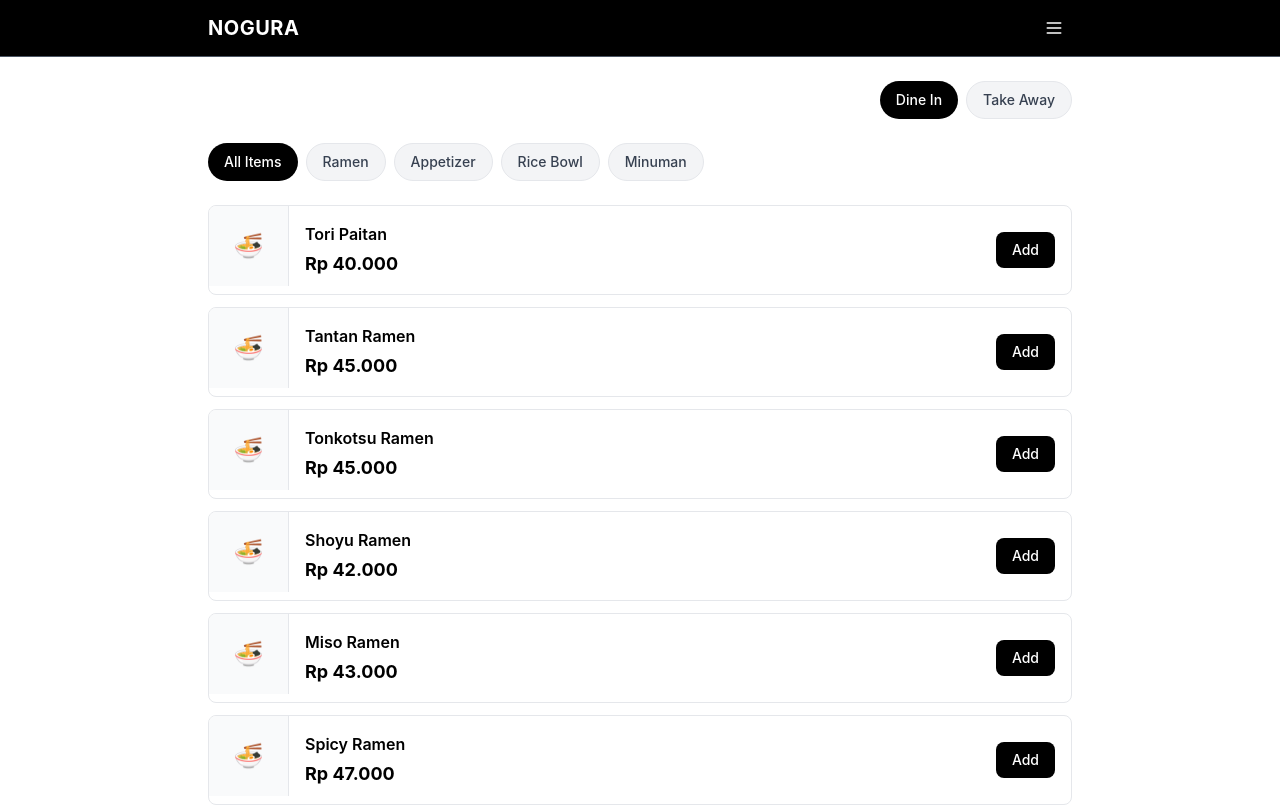
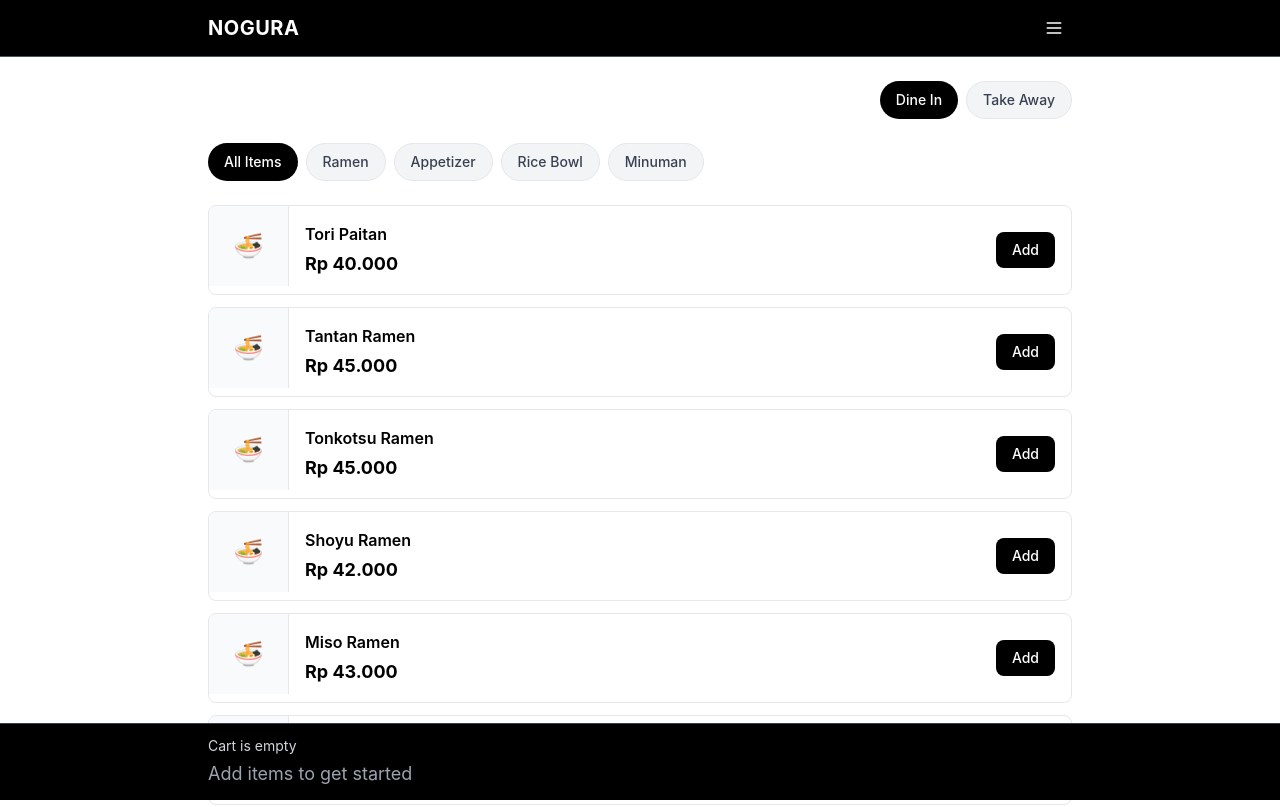
Before and after one commit to noguraofficial/menu, a Next.js app: page / in a window 1280 px wide. Shown: the top 807 px of the page. Built offline with nearby package versions, Linux system fonts and the light colour scheme.

Commit message:
Fix cart summary visibility - always show cart summary with empty state message

```diff
--- a/components/CartSummary.tsx
+++ b/components/CartSummary.tsx
@@ -9,21 +9,22 @@ export default function CartSummary() {
 
   const totalItems = state.items.reduce((total, item) => total + item.quantity, 0)
 
-  if (totalItems === 0) {
-    return null
-  }
+  // Always show cart summary, even when empty
+  // if (totalItems === 0) {
+  //   return null
+  // }
 
   return (
     <div className="fixed bottom-0 left-0 right-0 bg-black text-white z-40 border-t border-gray-700">
       <div className="max-w-4xl mx-auto px-4 py-3">
         <div className="flex justify-between items-center">
           <div className="flex-1">
+            {totalItems > 0 ? (
               <div className="flex items-center space-x-4">
                 <div>
                   <p className="text-sm text-gray-300 mb-1">Total ({totalItems} items)</p>
                   <p className="text-xl font-bold text-white">{formatCurrency(state.total)}</p>
                 </div>
-              {state.items.length > 0 && (
                 <div className="hidden sm:block">
                   <p className="text-xs text-gray-400 mb-1">Items in cart:</p>
                   <div className="flex flex-wrap gap-1">
@@ -39,15 +40,22 @@ export default function CartSummary() {
                     )}
                   </div>
                 </div>
+              </div>
+            ) : (
+              <div>
+                <p className="text-sm text-gray-300 mb-1">Cart is empty</p>
+                <p className="text-lg text-gray-400">Add items to get started</p>
+              </div>
             )}
           </div>
-          </div>
+          {totalItems > 0 && (
             <Link
               href="/checkout"
               className="bg-white text-black px-6 py-2.5 rounded-lg font-medium hover:bg-gray-100 transition-all duration-200 ml-4"
             >
               View Cart
             </Link>
+          )}
         </div>
       </div>
     </div>
```
Lines whose indentation alone changed are shown as unchanged.
